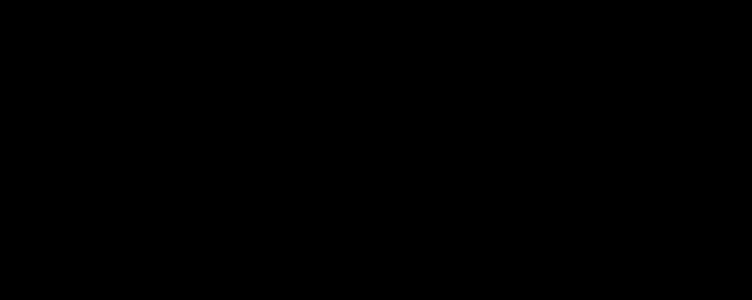
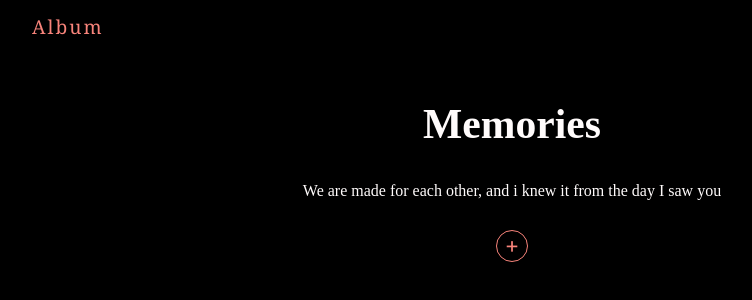
Before and after one commit to Gaurav252317/Photo-album, a React (Create React App) app: page /video in a window 1280 px wide. Before the commit this address had no page. Shown: the top 300 px of the page, without its empty margins (128-880 px from the left). Built offline with nearby package versions, Linux system fonts and the light colour scheme; no server answers; the database is empty.

Commit message:
Video Database created and working

```diff
--- a/src/App.js
+++ b/src/App.js
@@ -14,6 +14,9 @@ function App() {
           <Route path="/header">
             <Route index element={<pages.PhotoHeader />} />
           </Route>
+          <Route path="/video">
+            <Route index element={<pages.VideoHeader/>} />
+          </Route>
         </Routes>
       </Router>
     </div>
--- a/src/pages/index.js
+++ b/src/pages/index.js
@@ -1,9 +1,11 @@
 import LoginPage from "../pages/LoginPage/loginPage.js";
 import PhotoHeader from "../Photos/header.js";
+import VideoHeader from "../videos/header.js";
 
 const pages={
     LoginPage,
     PhotoHeader,
+    VideoHeader,
 
 };
 
--- /dev/null
+++ b/src/videos/comps/ImageGrid.js
@@ -0,0 +1,28 @@
+import React from 'react';
+import useFirestore from '../../videos/hooks/useFirestore';
+import { motion } from 'framer-motion';
+
+const ImageGrid = ({ setSelectedImg }) => {
+  const { docs } = useFirestore('videos');
+  console.log(docs);
+
+  return (
+    <div className="img-grid">
+      {docs && docs.map(doc => (
+        <motion.div className="img-wrap" key={doc.id} value={doc.description}
+          layout
+          whileHover={{ opacity: 1 }}s
+          onClick={() => setSelectedImg(doc.url)}
+        >
+          <motion.img src={doc.url} alt="uploaded pic"
+            initial={{ opacity: 0 }}
+            animate={{ opacity: 1 }}
+            transition={{ delay: 1 }}
+          />
+        </motion.div>
+      ))}
+    </div>
+  )
+}
+
+export default ImageGrid;
--- /dev/null
+++ b/src/videos/comps/Modal.js
@@ -0,0 +1,29 @@
+import React from 'react';
+import { motion } from 'framer-motion';
+
+const VideoModal = ({ setSelectedImg, selectedImg }) => {
+
+  const handleClick = (e) => {
+    console.log(e.target.value);
+    if (e.target.classList.contains('backdrop')) {
+      setSelectedImg(null);
+    }
+  }
+
+  return (
+    <motion.div className="backdrop" onClick={handleClick}
+      initial={{ opacity: 0 }}
+      animate={{ opacity: 1 }}
+    >
+      <motion.img src={selectedImg} alt="enlarged pic"
+        initial={{ y: "-100vh" }}
+        animate={{ y: 0 }}
+      />
+
+
+    </motion.div>
+
+  )
+}
+
+export default VideoModal;
--- /dev/null
+++ b/src/videos/comps/ProgressBar.js
@@ -0,0 +1,22 @@
+import React, { useEffect } from 'react';
+import useStorage from '../../videos/hooks/useStorage';
+import { motion } from 'framer-motion';
+
+const VideoProgressBar = ({ file, setFile }) => {
+  const { progress, url } = useStorage(file);
+
+  useEffect(() => {
+    if (url) {
+      setFile(null);
+    }
+  }, [url, setFile]);
+
+  return (
+    <motion.div className="progress-bar"
+      initial={{ width: 0 }}
+      animate={{ width: progress + '%' }}
+    ></motion.div>
+  );
+}
+
+export default VideoProgressBar;
--- /dev/null
+++ b/src/videos/comps/Title.js
@@ -0,0 +1,13 @@
+import React from 'react';
+
+const Title = () => {
+  return (
+    <div className="title">
+      <h1>Album</h1>
+      <h2>Memories</h2>
+      <p>We are made for each other, and i knew it from the day I saw you</p>
+    </div>
+  )
+}
+
+export default Title;
--- /dev/null
+++ b/src/videos/comps/UploadForm.js
@@ -0,0 +1,41 @@
+import React, { useState } from 'react';
+import ProgressBar from '../../videos/comps/ProgressBar';
+
+const VideoUploadForm = () => {
+  const [file, setFile] = useState(null);
+  const [error, setError] = useState(null);
+
+  const types = ['video/mp4'];
+
+  const handleChange = (e) => {
+
+    let selected = e.target.files[0];
+
+
+    if (selected && types.includes(selected.type)) {
+      setFile(selected);
+
+      setError('');
+    } else {
+      setFile(null);
+      setError('Please select an image file (mp4)');
+    }
+  };
+
+  return (
+    <form>
+      <label>
+        <input type="file" onChange={handleChange} />
+        <span>+</span>
+        {/* <input type */}
+      </label>
+      <div className="output">
+        { error && <div className="error">{ error }</div>}
+        { file && <div>{ file.name }</div> }
+        { file && <ProgressBar file={file} setFile={setFile} /> }
+      </div>
+    </form>
+  );
+}
+
+export default VideoUploadForm;
--- /dev/null
+++ b/src/videos/header.js
@@ -0,0 +1,24 @@
+import React, { useState} from 'react';
+import Title from '../videos/comps/Title';
+import UploadForm from '../videos/comps/UploadForm';
+import ImageGrid from '../videos/comps/ImageGrid';
+import Modal from '../videos/comps/Modal';
+import '../videos/header.scss';
+
+
+const Header = () => {
+    const [selectedImg, setSelectedImg] = useState(null);
+
+  return (
+    <div className="HeaderApp">
+      <Title/>
+      <UploadForm />
+      <ImageGrid setSelectedImg={setSelectedImg} />
+      { selectedImg && (
+        <Modal selectedImg={selectedImg} setSelectedImg={setSelectedImg} />
+      )}
+    </div>
+  )
+}
+
+export default Header;
--- /dev/null
+++ b/src/videos/header.scss
@@ -0,0 +1,130 @@
+@import url('https://fonts.googleapis.com/css2?family=Noto+Serif:wght@400;700&display=swap');
+
+:root {
+    --primary: #f8847b;
+    --secondary: #fffbfb;
+    --error: #fffbfb;
+    background-color: black;
+}
+
+/* base styles & title */
+body {
+    font-family: "Noto Serif";
+    color: var(--secondary);
+}
+
+.HeaderApp {
+    max-width: 960px;
+    margin: 0 auto;
+}
+
+.title h1 {
+    color: var(--primary);
+    font-size: 1.2rem;
+    letter-spacing: 2px;
+    font-weight: normal;
+}
+
+.title h2,
+.title p {
+    text-align: center;
+    font-family: cursive;
+}
+
+.title h2 {
+    margin-top: 60px;
+    font-size: 2.6rem;
+}
+
+/* upload form styles */
+form {
+    margin: 30px auto 10px;
+    text-align: center;
+}
+
+label input {
+    height: 0;
+    width: 0;
+    opacity: 0;
+}
+
+label {
+    display: block;
+    width: 30px;
+    height: 30px;
+    border: 1px solid var(--primary);
+    border-radius: 50%;
+    margin: 10px auto;
+    line-height: 30px;
+    color: var(--primary);
+    font-weight: bold;
+    font-size: 24px;
+}
+
+label:hover {
+    background: var(--primary);
+    color: white;
+}
+
+.output {
+    height: 60px;
+    font-size: 0.8rem;
+}
+
+.error {
+    color: var(--error);
+}
+
+/* progress bar styles */
+.progress-bar {
+    height: 5px;
+    background: var(--primary);
+    margin-top: 20px;
+}
+
+/* image grid styles */
+.img-grid {
+    margin: 20px auto;
+    display: grid;
+    grid-template-columns: 1fr 1fr 1fr;
+    grid-gap: 40px;
+}
+
+.img-wrap {
+    overflow: hidden;
+    height: 0;
+    padding: 50% 0;
+    /* padding controls height, will always be perfectly square regardless of width */
+    object-fit: cover;
+    position: relative;
+    opacity: 0.8;
+}
+
+.img-wrap img {
+    min-width: 100%;
+    min-height: 100%;
+    max-width: 100%;
+    position: absolute;
+    top: 0;
+    left: 0;
+    object-fit: cover;
+}
+
+/* modal styles */
+.backdrop {
+    position: fixed;
+    top: 0;
+    left: 0;
+    width: 100%;
+    height: 100%;
+    background: rgba(0, 0, 0, 0.5);
+}
+
+.backdrop img {
+    display: block;
+    max-width: 60%;
+    max-height: 80%;
+    margin: 60px auto;
+    box-shadow: 3px 5px 7px rgba(0, 0, 0, 0.5);
+    border: 3px solid white;
+}
--- /dev/null
+++ b/src/videos/hooks/useFirestore.js
@@ -0,0 +1,26 @@
+import { useState, useEffect } from 'react';
+import { projectFirestore } from '../../firebase/config';
+
+const useFirestore = (collection) => {
+  const [docs, setDocs] = useState([]);
+
+  useEffect(() => {
+    const unsub = projectFirestore.collection(collection)
+      .orderBy('createdAt', 'desc')
+      .onSnapshot(snap => {
+        let documents = [];
+        snap.forEach(doc => {
+          documents.push({...doc.data(), id: doc.id});
+        });
+        setDocs(documents);
+      });
+
+    return () => unsub();
+    // this is a cleanup function that react will run when
+    // a component using the hook unmounts
+  }, [collection]);
+
+  return { docs };
+}
+
+export default useFirestore;
--- /dev/null
+++ b/src/videos/hooks/useStorage.js
@@ -0,0 +1,31 @@
+import { useState, useEffect } from 'react';
+import { projectStorage, projectFirestore, timestamp } from '../../firebase/config';
+
+const useStorage = (file) => {
+  const [progress, setProgress] = useState(0);
+  const [error, setError] = useState(null);
+  const [url, setUrl] = useState(null);
+
+  useEffect(() => {
+    // references
+    const storageRef = projectStorage.ref(file.name);
+    const videocollectionRef = projectFirestore.collection('videos');
+
+    storageRef.put(file).on('state_changed', (snap) => {
+      let percentage = (snap.bytesTransferred / snap.totalBytes) * 100;
+      setProgress(percentage);
+    }, (err) => {
+      setError(err);
+    }, async () => {
+      const url = await storageRef.getDownloadURL();
+      const createdAt = timestamp();
+      const description= "testing";
+      await videocollectionRef.add({ url, createdAt,description });
+      setUrl(url);
+    });
+  }, [file]);
+
+  return { progress, url, error };
+}
+
+export default useStorage;
```
